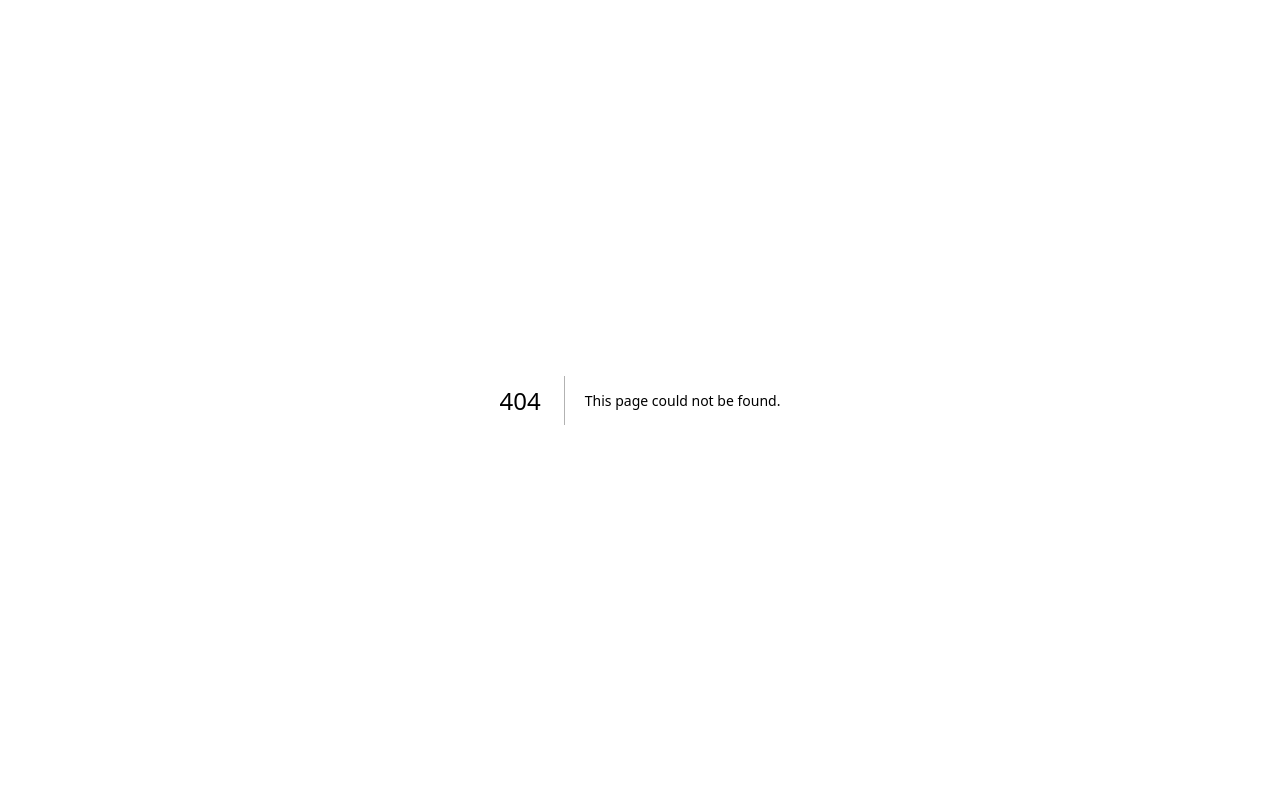
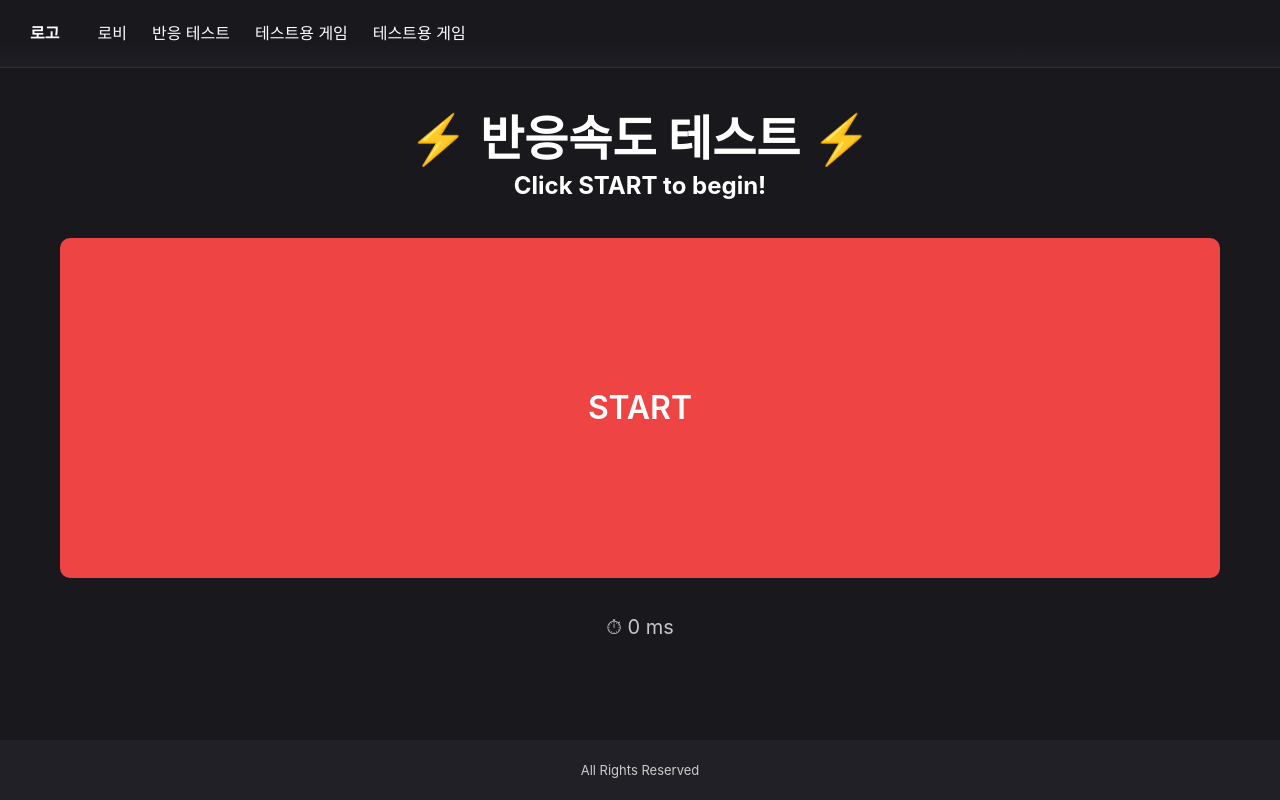
Before and after one commit to ddoniddoni/minigame, a Next.js app: page /reaction-game in a window 1280 px wide. Before the commit this address had no page. Built offline with nearby package versions, Linux system fonts and the light colour scheme.

Commit message:
[추가] reactiongame 개발 완료

```diff
--- /dev/null
+++ b/app/(default-layout)/reaction-game/page.tsx
@@ -0,0 +1,12 @@
+import ReactionGame from './reactionGame';
+
+export default function ReactionGamePage() {
+  return (
+    <>
+      <main className="layout-pages page-reaction-game">
+        <h1 className="hidden">리액션 게임</h1>
+        <ReactionGame />
+      </main>
+    </>
+  );
+}
--- /dev/null
+++ b/app/(default-layout)/reaction-game/reactionGame.tsx
@@ -0,0 +1,99 @@
+'use client';
+import { useEffect, useRef, useState } from 'react';
+
+type Phase = 'idle' | 'waiting' | 'ready' | 'result';
+
+export default function ReactionGame() {
+  const [phase, setPhase] = useState<Phase>('idle');
+  const [message, setMessage] = useState('Click START to begin!');
+  const [reactionTime, setReactionTime] = useState<number | null>(null);
+
+  const timeoutRef = useRef<ReturnType<typeof setTimeout> | null>(null);
+  const startRef = useRef<number | null>(null);
+
+  const clearTimer = () => {
+    if (timeoutRef.current) {
+      clearTimeout(timeoutRef.current);
+      timeoutRef.current = null;
+    }
+  };
+
+  useEffect(() => {
+    return () => clearTimer();
+  }, []);
+
+  const startGame = () => {
+    clearTimer();
+    setReactionTime(null);
+    setPhase('waiting');
+    setMessage('Wait for GREEN!');
+
+    const randomDelay = Math.floor(Math.random() * 2000) + 1500;
+    timeoutRef.current = setTimeout(() => {
+      setPhase('ready');
+      setMessage('ClICK!');
+      startRef.current = performance.now();
+      timeoutRef.current = null;
+    }, randomDelay);
+  };
+
+  const handleAction = () => {
+    if (phase === 'idle' || phase === 'result') {
+      startGame();
+      return;
+    }
+
+    if (phase === 'waiting') {
+      clearTimer();
+      startRef.current = null;
+      setPhase('idle');
+      setMessage('Too early! Wait for GREEN');
+      return;
+    }
+
+    if (phase === 'ready' && startRef.current !== null) {
+      const end = performance.now();
+      const time = Math.round(end - startRef.current);
+      setReactionTime(time);
+      setMessage(`Your reaction time: ${time} ms`);
+      setPhase('result');
+      startRef.current = null;
+      clearTimer();
+    }
+  };
+
+  const isReady = phase === 'ready';
+  const isWaiting = phase === 'waiting';
+  const isPlaying = phase === 'waiting' || phase === 'ready';
+
+  return (
+    <div className="reaction-game-container">
+      <h2 className="game-title">⚡ 반응속도 테스트 ⚡</h2>
+
+      {/* 스크린 리더가 메시지 변화를 읽을 수 있게 */}
+      <p className="message" aria-live="polite">
+        {message}
+      </p>
+
+      <div className="game-screen">
+        <button
+          type="button"
+          onClick={handleAction}
+          onKeyDown={(e) => {
+            if (e.key === 'Enter' || e.key === ' ') {
+              e.preventDefault();
+              handleAction();
+            }
+          }}
+          className={`reaction-btn ${isReady ? 'green' : 'red'}`}
+          disabled={false}
+        >
+          {isPlaying ? 'CLICK' : 'START'}
+        </button>
+      </div>
+
+      {/* {reactionTime !== null && <p className="time">⏱ {reactionTime} ms</p>} */}
+      <p className="time">⏱ {reactionTime !== null ? reactionTime : 0} ms</p>
+    </div>
+  );
+}
--- a/app/assets/styles/@pages/_index.scss
+++ b/app/assets/styles/@pages/_index.scss
@@ -1 +1,2 @@
 @forward 'lobby';
+@forward 'reaction-game';
--- /dev/null
+++ b/app/assets/styles/@pages/_reaction-game.scss
@@ -0,0 +1,78 @@
+@use '../@abstracts/' as *;
+
+.page-reaction-game {
+  .reaction-game-container {
+    flex: 1;
+    display: flex;
+    flex-direction: column;
+    justify-content: center;
+  }
+
+  .game-title {
+    display: flex;
+    align-items: center;
+    justify-content: center;
+    @include font(64, 700, #fff);
+    @include respond-to('tablet-over') {
+      @include font(48, 700, #fff);
+    }
+    @include respond-to('phone') {
+      @include font(30, 700, #fff);
+    }
+  }
+
+  .message {
+    display: flex;
+    align-items: center;
+    justify-content: center;
+    @include font(28, 700, #fff);
+    @include respond-to('tablet-over') {
+      @include font(24, 700, #fff);
+    }
+    @include respond-to('phone') {
+      @include font(20, 700, #fff);
+    }
+  }
+  .game-screen {
+    flex: 1;
+    padding: 20px 40px;
+    display: flex;
+    justify-content: center;
+    .reaction-btn {
+      cursor: pointer;
+      flex: 1;
+      margin-block-start: 16px;
+      max-width: 1200px;
+      border-radius: 10px;
+      @include font(32, 600, #fff);
+
+      &.red {
+        background-color: #ef4444;
+        &:hover {
+          background-color: #dc2626;
+        }
+        &:active {
+          background-color: #fb2424;
+        }
+      }
+
+      &.green {
+        background-color: #22c55e;
+        &:hover {
+          background-color: #16a34a;
+        }
+        &:active {
+          background-color: #48ec84;
+        }
+      }
+    }
+  }
+
+  .time {
+    margin-block-start: 16px;
+    display: flex;
+    align-items: center;
+    justify-content: center;
+    @include font(20, 400, #c7c7c7);
+  }
+}
```
